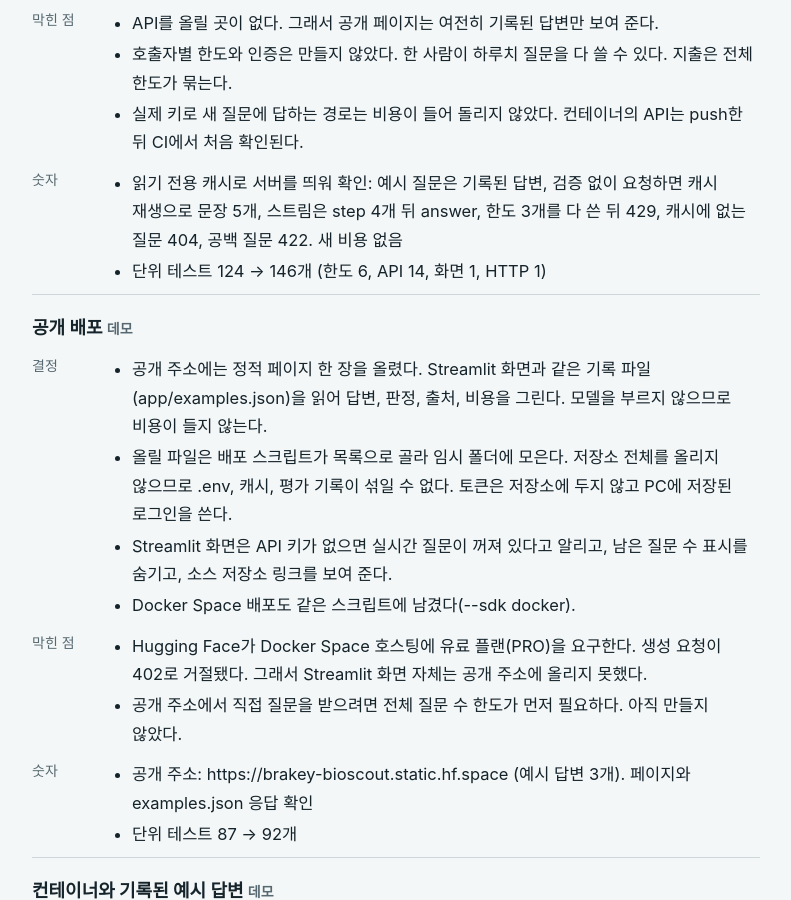
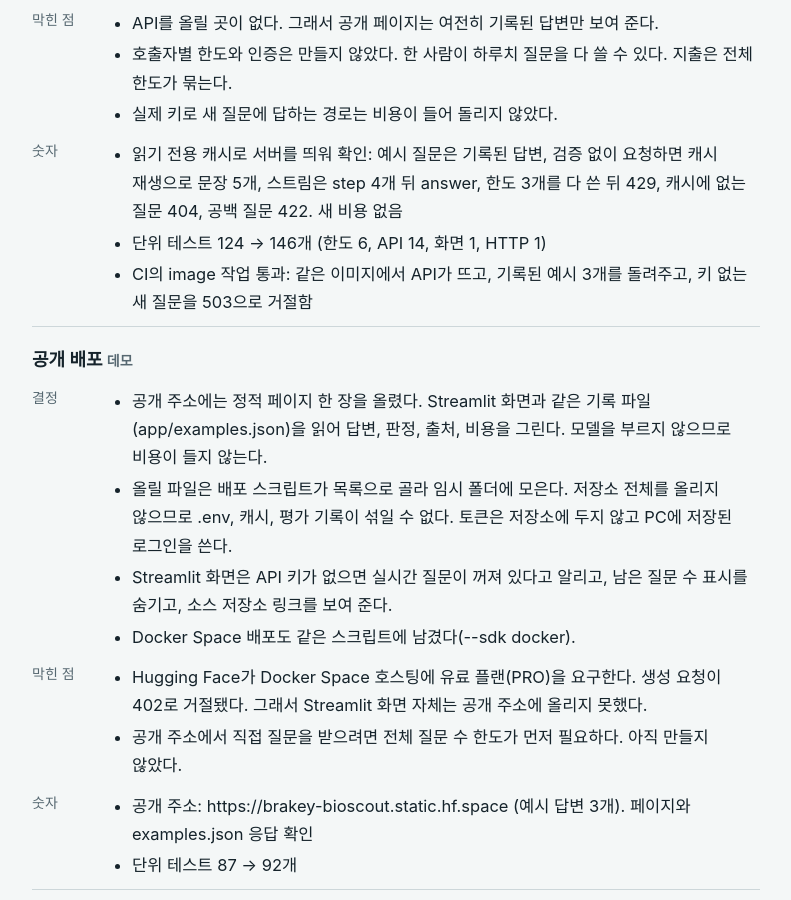
Before and after one commit to Jinwooseol/bioscout, a plain HTML site: page docs/progress.html in a window 1280 px wide. Shown: the part 5268-6168 px from the top of the page, without its empty margins (244-1035 px from the left). Drawn offline with Linux system fonts and the light colour scheme; a web font is replaced by a local one.

Commit message:
Record in the docs that CI checked the API in the container
The design and progress pages still said that the API in the container was
not checked. The CI `image` job has now run that step: the API started
without a key, answered /health, returned the three recorded answers, and
refused a new question with 503.

Co-Authored-By: Claude Fable 5.2 <noreply@anthropic.com>

```diff
--- a/docs/progress.html
+++ b/docs/progress.html
@@ -560,11 +560,12 @@ const PROGRESS = {
       blocked: [
         "API를 올릴 곳이 없다. 그래서 공개 페이지는 여전히 기록된 답변만 보여 준다.",
         "호출자별 한도와 인증은 만들지 않았다. 한 사람이 하루치 질문을 다 쓸 수 있다. 지출은 전체 한도가 묶는다.",
-        "실제 키로 새 질문에 답하는 경로는 비용이 들어 돌리지 않았다. 컨테이너의 API는 push한 뒤 CI에서 처음 확인된다.",
+        "실제 키로 새 질문에 답하는 경로는 비용이 들어 돌리지 않았다.",
       ],
       numbers: [
         "읽기 전용 캐시로 서버를 띄워 확인: 예시 질문은 기록된 답변, 검증 없이 요청하면 캐시 재생으로 문장 5개, 스트림은 step 4개 뒤 answer, 한도 3개를 다 쓴 뒤 429, 캐시에 없는 질문 404, 공백 질문 422. 새 비용 없음",
         "단위 테스트 124 → 146개 (한도 6, API 14, 화면 1, HTTP 1)",
+        "CI의 image 작업 통과: 같은 이미지에서 API가 뜨고, 기록된 예시 3개를 돌려주고, 키 없는 새 질문을 503으로 거절함",
       ],
     },
   ],
```
Also changed, not shown: docs/design.html (+1 -1 lines).
